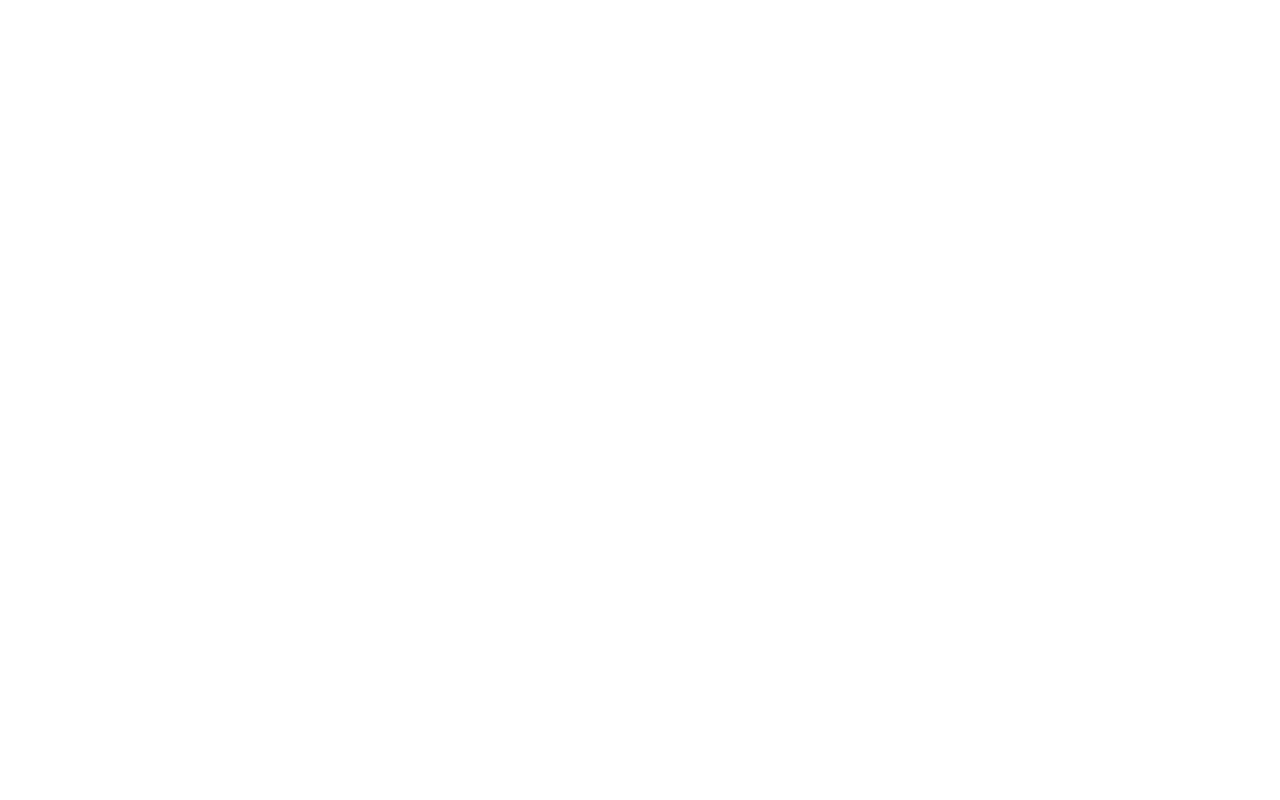
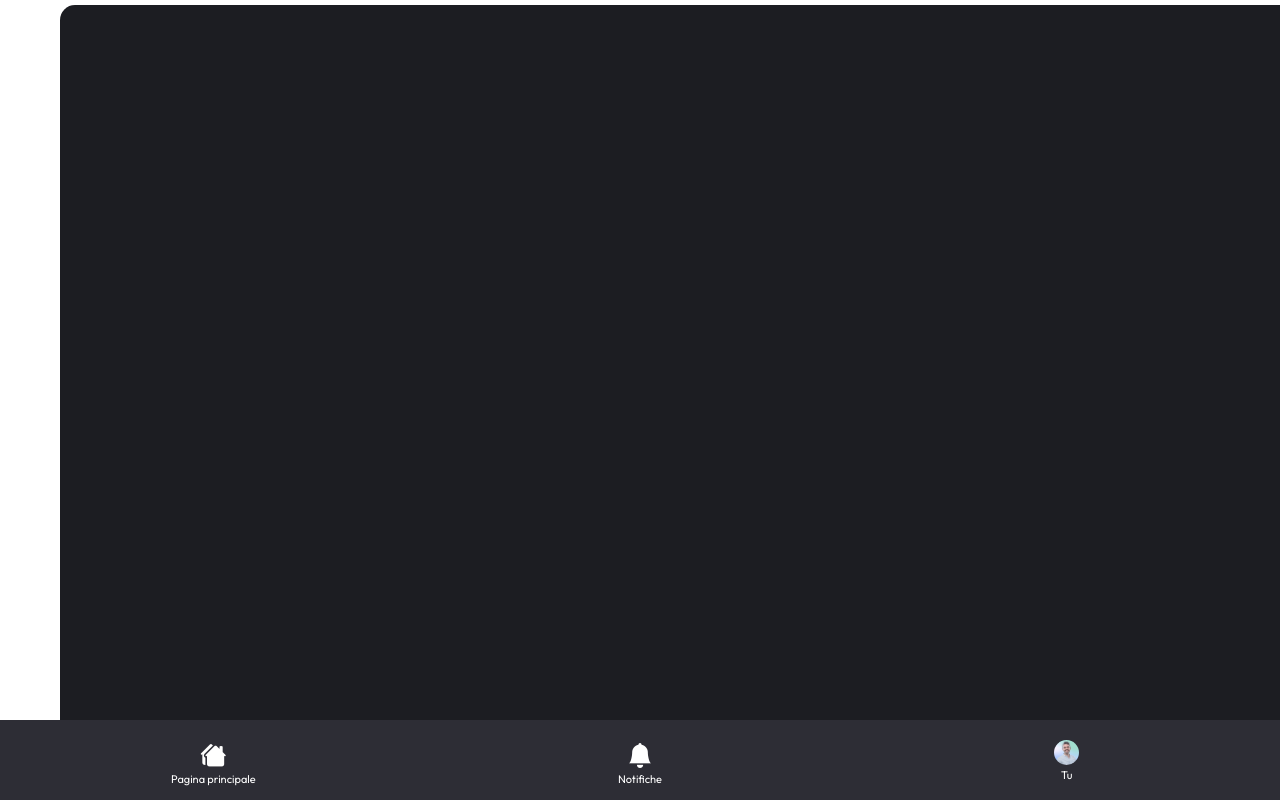
Before and after one commit to fotohabilaj/htmlcss-discord-chat, a plain HTML site: page index.html in a window 1280 px wide. Drawn offline with nearby package versions, Linux system fonts and the light colour scheme.

Commit message:
add footer color

```diff
--- a/index.html
+++ b/index.html
@@ -4,27 +4,49 @@
     <meta charset="UTF-8">
     <meta name="viewport" content="width=device-width, initial-scale=1.0">
     <title>Document</title>
+    <link href="https://fonts.googleapis.com/css2?family=Outfit:wght@100..900&display=swap" rel="stylesheet">
+    <link rel="stylesheet" href="https://cdn.jsdelivr.net/npm/bootstrap-icons@1.13.1/font/bootstrap-icons.min.css">
     <link rel="stylesheet" href="style.css">
 </head>
+
+
 <body>
-    <main>
-        <div>
-            <div class="messaggi">
+    <div class="wrapper">
+
+
+        <div class="centralwrapper">
+            <div class="sidebar">
+
 
             </div>
-            <div class="chat">
+            <main>
+                <div class="messaggi">
 
-            </div>
-        </div>
-        <div class="sidebar">
+                </div>
+
+            </main>
 
         </div>
-    </main>
+
+     <footer class="nav">
+        <div class="home">
+            <i class="bi bi-houses-fill"></i>
+            <p>Pagina principale</p>
+        </div>
+        <div class="bell">
+            <i class="bi bi-bell-fill"></i>
+            <p>Notifiche</p>
+        </div>
+        <div class="pic">
+            <img src="img/profile1.webp" alt="">
+            <p>Tu</p>
+        </div>
+
+     </footer>
+    </div>
+
 
 </body>
-<footer>
-    <div class="nav">
 
-    </div>
-</footer>
+
 </html>
--- a/style.css
+++ b/style.css
@@ -1,9 +1,89 @@
-
-
 
 *
 {
   margin: 0;
   padding: 0;
   box-sizing: border-box;
+  font-family: "Outfit", sans-serif;
 }
+
+.nav{
+    display: flex;
+    justify-content: space-around;
+    align-items: center;
+
+
+    img{
+        width: 25px;
+        height: 25px;
+        border-radius: 50%;
+
+
+    }
+    i{
+        color: white;
+        font-size: 25px;
+        position: relative;
+    }
+
+    .home{
+        width: 100px;
+        height: 40px;
+        color: white;
+        font-size: 11px;
+        text-align: center;
+    }
+    .bell{
+        width: 100px;
+        height: 40px;
+        color: white;
+        font-size: 11px;
+        text-align: center;
+
+    }
+    .pic{
+        width: 100px;
+        height: 40px;
+        color: white;
+        font-size: 11px;
+        text-align: center;
+
+    }
+
+}
+
+footer{
+    height: 80px;
+    background-color: #2d2d35;
+    flex-shrink: 0;
+
+
+}
+main{
+    background-color: #1c1d22;
+    overflow: auto;
+    flex-grow: 1;
+    border-top-left-radius: 15px;
+    margin-top: 5px;
+
+}
+body{
+    height: 100vh;
+
+}
+.wrapper{
+    height: 100vh;
+    display: flex;
+    flex-direction: column;
+}
+.centralwrapper{
+    display: flex;
+    flex-grow: 1;
+    background-color: rgba(255, 0, 0, 0);
+    overflow: hidden;
+}
+.sidebar{
+    width: 60px;
+    color: #0e5f0be3;
+    flex-shrink: 0;
+}
```
